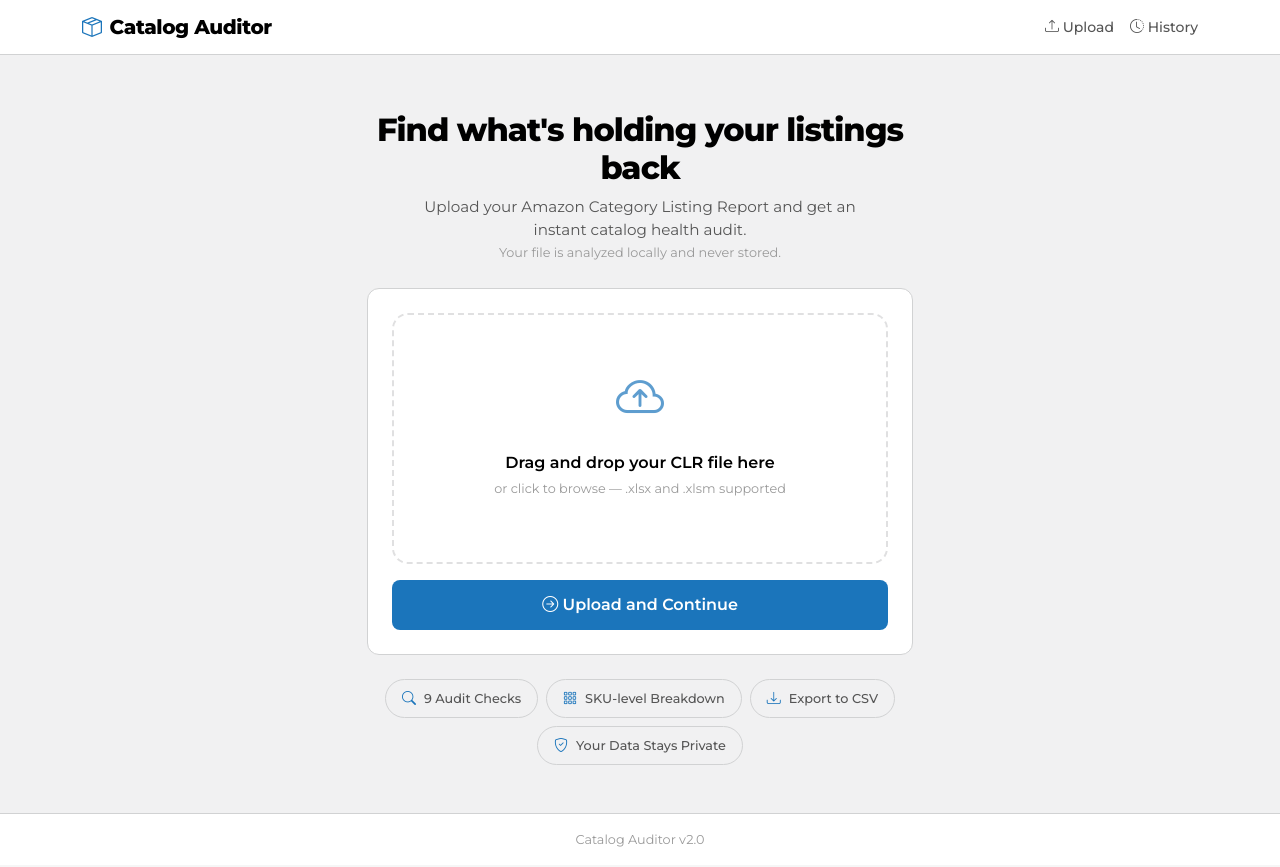
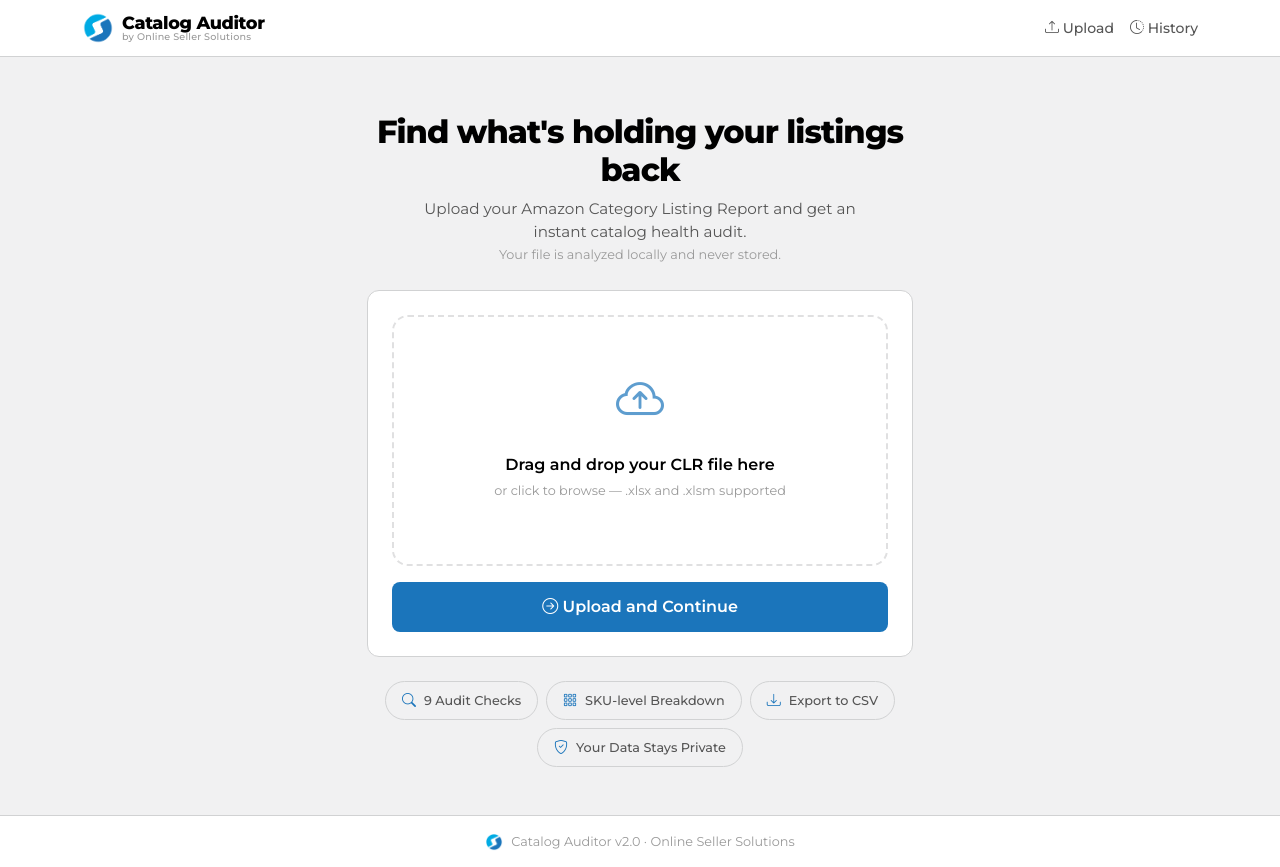
Before and after one commit to vahungc-code/amazon-catalog-auditor, a Flask app: page / in a window 1280 px wide. Run offline with Flask 3, Linux system fonts and the light colour scheme.

Commit message:
Add OSS logo and branding to navbar and footer
Navbar now shows the OSS icon logo alongside "Catalog Auditor" with
"by Online Seller Solutions" subtitle underneath. Footer also updated
with the logo icon and company name.

Co-Authored-By: Claude Opus 4.6 <noreply@anthropic.com>

```diff
--- a/web/static/css/style.css
+++ b/web/static/css/style.css
@@ -103,8 +103,35 @@ a:hover {
 .navbar-dark-custom .navbar-brand:hover {
     color: var(--accent);
 }
-.navbar-dark-custom .navbar-brand i {
+.navbar-dark-custom .navbar-brand:hover .navbar-brand-title {
     color: var(--accent);
+}
+
+.navbar-logo {
+    height: 32px;
+    width: 32px;
+    object-fit: contain;
+    flex-shrink: 0;
+}
+
+.navbar-brand-text {
+    display: flex;
+    flex-direction: column;
+    line-height: 1.1;
+}
+.navbar-brand-title {
+    font-family: var(--font-display);
+    font-weight: 800;
+    font-size: 1.1rem;
+    color: var(--text);
+    letter-spacing: -0.02em;
+    transition: color var(--transition);
+}
+.navbar-brand-sub {
+    font-size: 0.6rem;
+    font-weight: 500;
+    color: var(--text-dim);
+    letter-spacing: 0.02em;
 }
 
 .navbar-dark-custom .nav-link {
--- a/web/templates/base.html
+++ b/web/templates/base.html
@@ -14,7 +14,7 @@
     <link href="https://cdn.jsdelivr.net/npm/bootstrap@5.3.3/dist/css/bootstrap.min.css" rel="stylesheet">
     <link href="https://cdn.jsdelivr.net/npm/bootstrap-icons@1.11.3/font/bootstrap-icons.min.css" rel="stylesheet">
 
-    <!-- App styles (dark theme) -->
+    <!-- App styles -->
     <link href="{{ url_for('static', filename='css/style.css') }}" rel="stylesheet">
     {% block extra_head %}{% endblock %}
 </head>
@@ -22,7 +22,11 @@
     <nav class="navbar-dark-custom">
         <div class="container d-flex align-items-center justify-content-between">
             <a class="navbar-brand d-flex align-items-center gap-2" href="{{ url_for('main.index') }}">
-                <i class="bi bi-box-seam"></i> Catalog Auditor
+                <img src="{{ url_for('static', filename='images/OSS logo simple transparent-05.png') }}" alt="OSS" class="navbar-logo">
+                <div class="navbar-brand-text">
+                    <span class="navbar-brand-title">Catalog Auditor</span>
+                    <span class="navbar-brand-sub">by Online Seller Solutions</span>
+                </div>
             </a>
             <div class="d-flex align-items-center gap-3">
                 <a class="nav-link" href="{{ url_for('main.index') }}">
@@ -51,8 +55,9 @@
     </main>
 
     <footer class="footer-dark text-center">
-        <div class="container">
-            Catalog Auditor v2.0
+        <div class="container d-flex align-items-center justify-content-center gap-2">
+            <img src="{{ url_for('static', filename='images/OSS logo simple transparent-05.png') }}" alt="OSS" style="height: 18px; width: 18px; object-fit: contain;">
+            <span>Catalog Auditor v2.0 &middot; Online Seller Solutions</span>
         </div>
     </footer>
 
```
Also changed, not shown: web/static/images/OSS LOGO 2022-transparent.png (added), web/static/images/OSS logo simple transparent-05.png (added).
